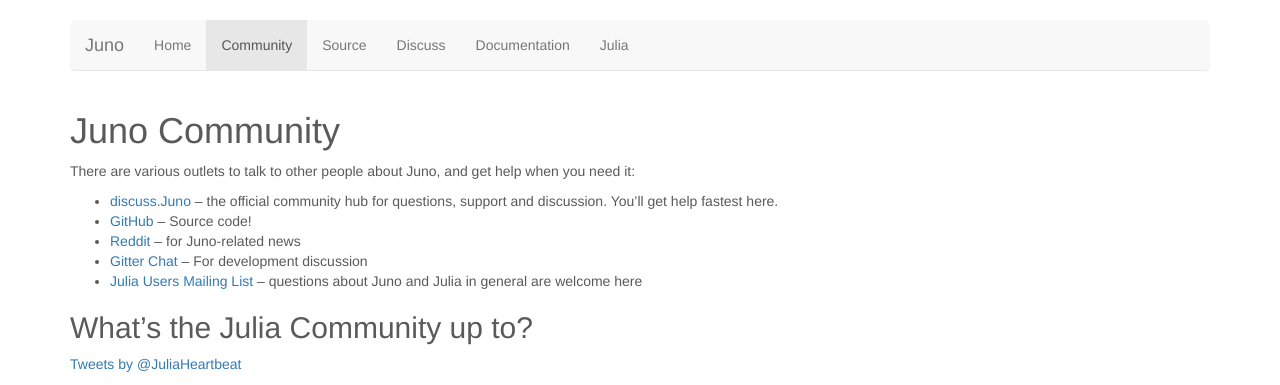
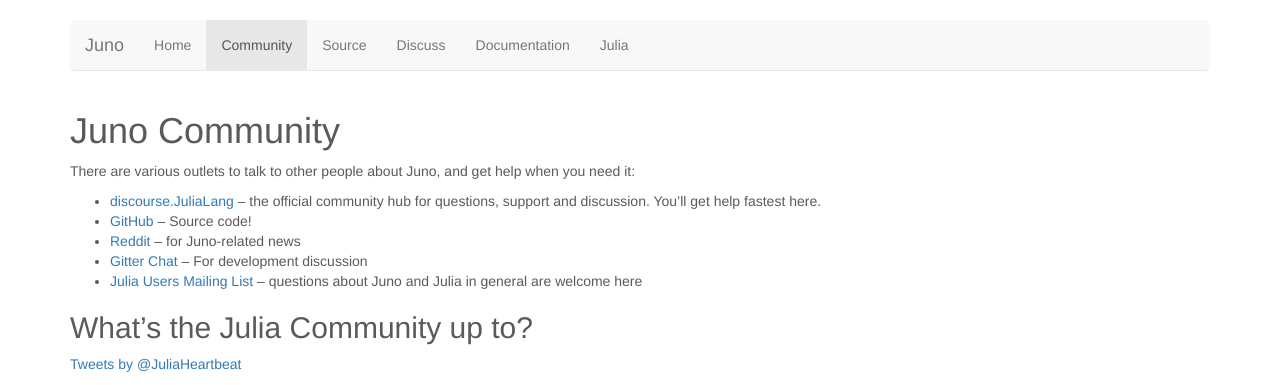
Before and after one commit to JunoLab/junolab.github.io, a Jekyll site: the page built from community/index.md, in a window 1280 px wide. Shown: the top 385 px of the page. Built offline with Jekyll 4.4.1, drawn with Linux system fonts in a browser that asks for light colours; nearby versions of some CDN libraries; comment, search, counter and statistics services are not loaded; a style sheet for code colours, icons or effects is not loaded; our own code applies the rules of GitHub Pages for plain Markdown files.

Commit message:
Corrected discourse anchor text in index.md
Corrected anchor text to match the new link destination and no longer be misleading.

```diff
--- a/community/index.md
+++ b/community/index.md
@@ -6,7 +6,7 @@
 
 There are various outlets to talk to other people about Juno, and get help when you need it:
 
-* [discuss.Juno](http://discourse.julialang.org/) – the official community hub for
+* [discourse.JuliaLang](http://discourse.julialang.org/) – the official community hub for
   questions, support and discussion. You'll get help fastest here.
 * [GitHub](https://github.com/JunoLab/) – Source code!
 * [Reddit](http://www.reddit.com/r/juno) – for Juno-related news
```
